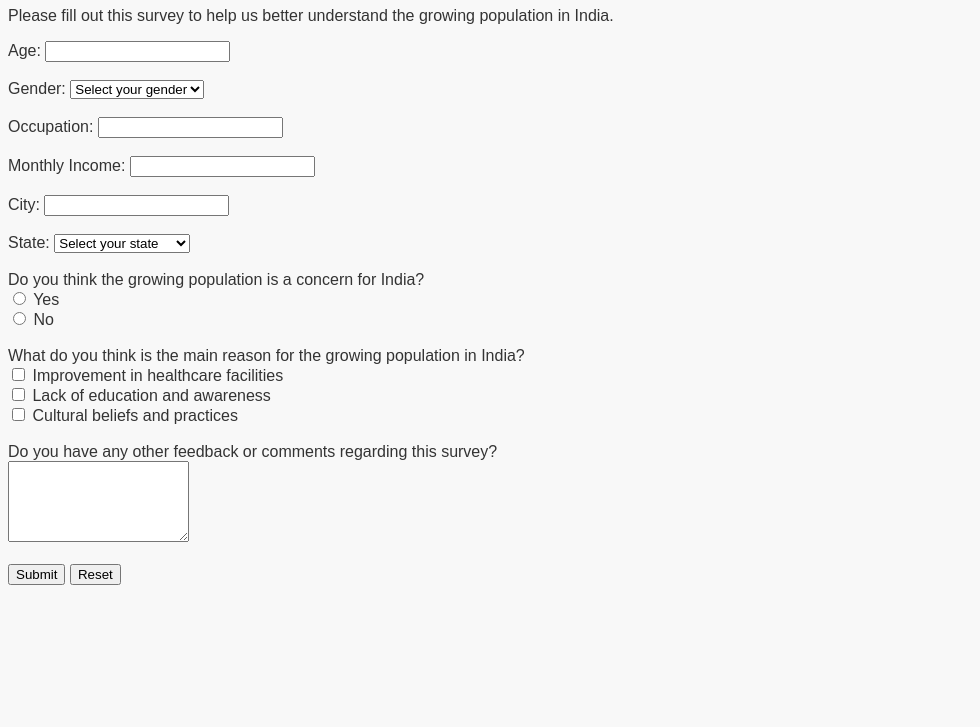
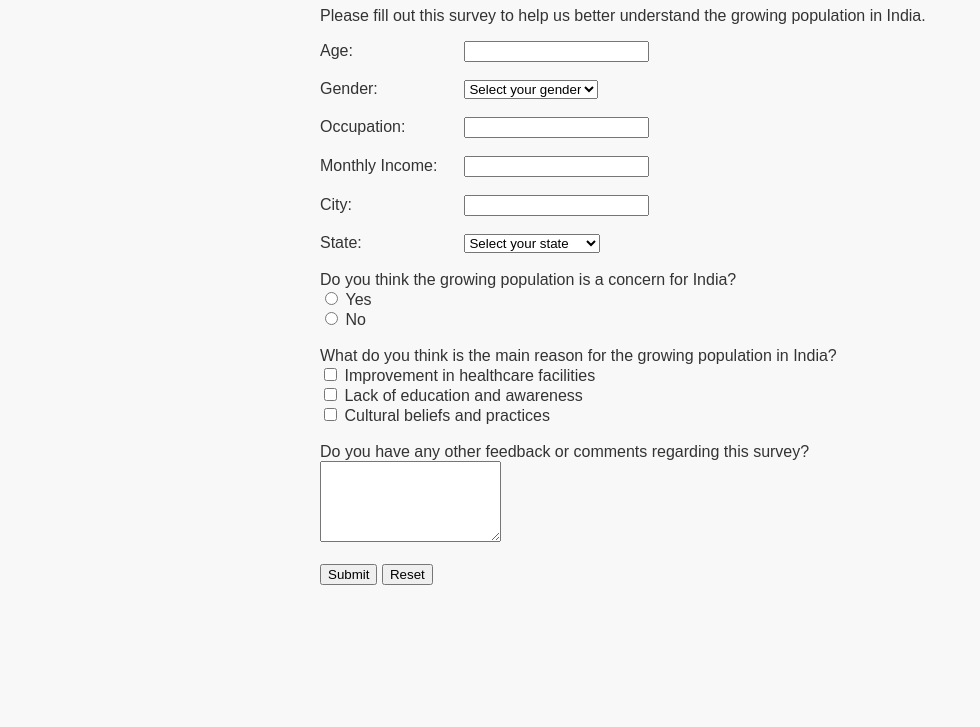
Before and after one commit to Exgene/HTML_CSS_Project_Bob, a plain HTML site: page Survey/survey.html in a window 1280 px wide. Shown: the part 73-800 px from the top of the page, without its empty margins (0-980 px from the left). Drawn offline with Linux system fonts and the light colour scheme.

Commit message:
Update Survey Page!

```diff
--- a/Survey/survey.css
+++ b/Survey/survey.css
@@ -14,6 +14,20 @@ body {
   background-color: var(--background-color);
   color: var(--text-color);
   font-family: Arial, sans-serif;
+  margin: auto;
+  width: 50%;
+}
+
+label {
+  display: inline-block;
+}
+.main {
+  width: 140px;
+  /*text-align: right;*/
+}
+
+h1 {
+  text-align: center;
 }
 
 /* Add styles for the form container */
--- a/Survey/survey.html
+++ b/Survey/survey.html
@@ -8,10 +8,10 @@
     <h1>Indian Population Survey</h1>
     <p>Please fill out this survey to help us better understand the growing population in India.</p>
     <form>
-      <label for="age">Age:</label>
+      <label for="age" class="main">Age: </label>
       <input type="number" id="age" name="age" required><br><br>
 
-      <label for="gender">Gender:</label>
+      <label for="gender" class="main">Gender:</label>
       <select id="gender" name="gender" required>
         <option value="">Select your gender</option>
         <option value="male">Male</option>
@@ -19,16 +19,16 @@
         <option value="other">Other</option>
       </select><br><br>
 
-      <label for="occupation">Occupation:</label>
+      <label for="occupation" class="main">Occupation:</label>
       <input type="text" id="occupation" name="occupation" required><br><br>
 
-      <label for="income">Monthly Income:</label>
+      <label for="income" class="main">Monthly Income:</label>
       <input type="number" id="income" name="income" required><br><br>
 
-      <label for="city">City:</label>
+      <label for="city" class="main">City:</label>
       <input type="text" id="city" name="city" required><br><br>
 
-      <label for="state">State:</label>
+      <label for="state" class="main">State:</label>
       <select id="state" name="state" required>
         <option value="">Select your state</option>
         <option value="Andhra Pradesh">Andhra Pradesh</option>
```
